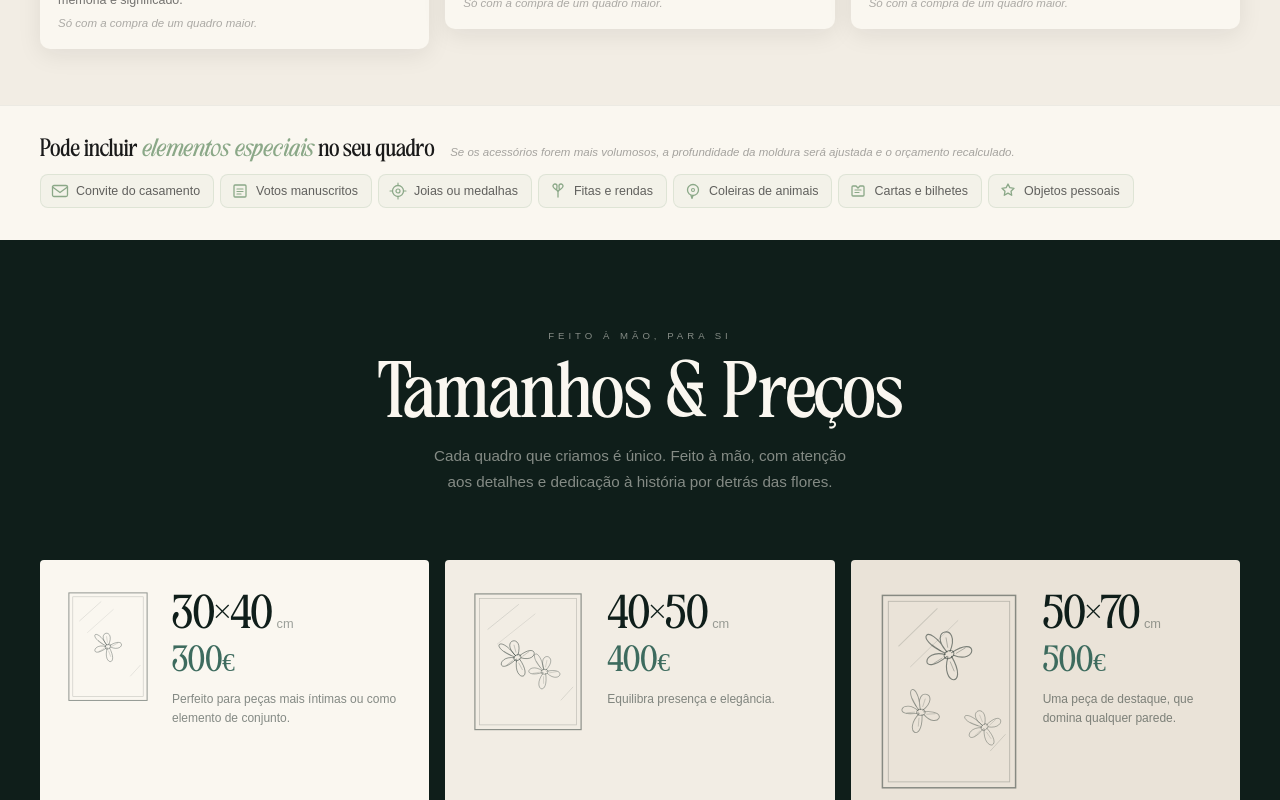
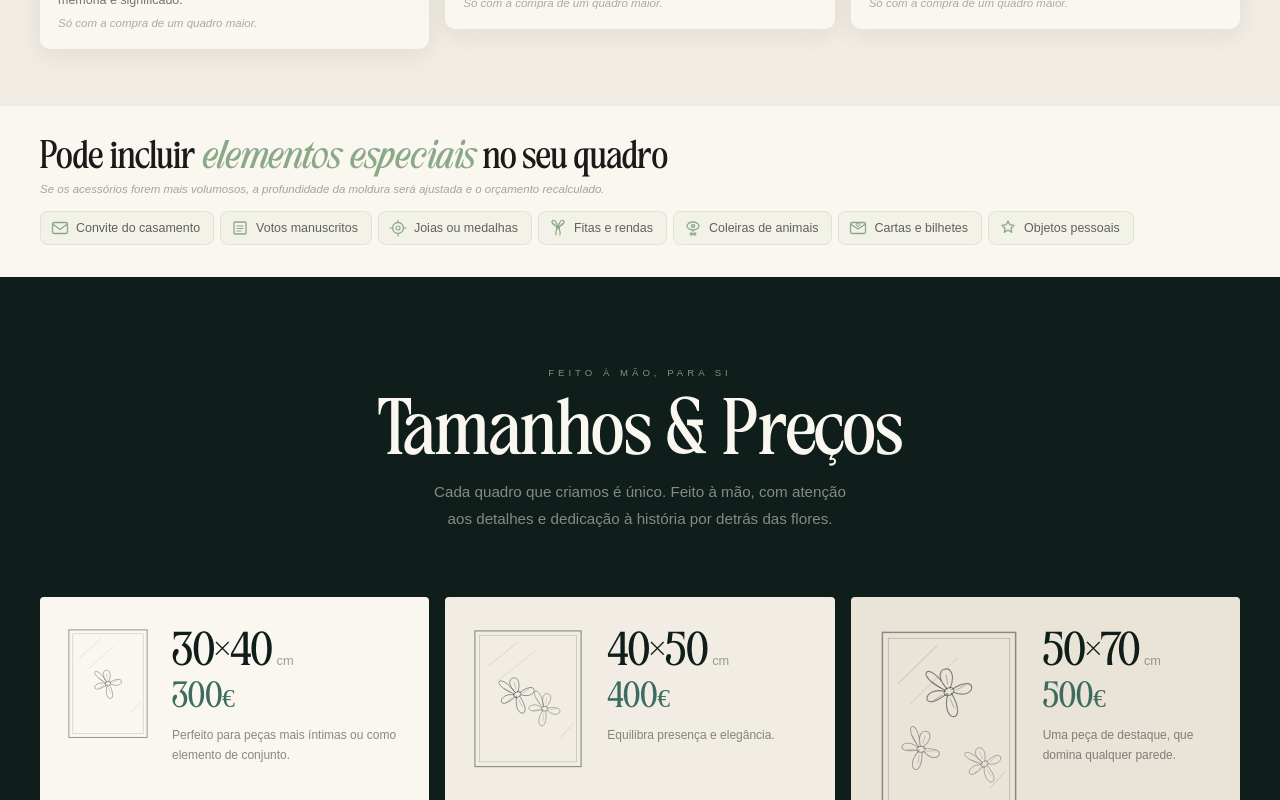
Before and after one commit to floresabeirario/fbr-website, a Next.js app: page /opcoes-e-precos in a window 1280 px wide. Shown: the part 2100-2900 px from the top of the page. Built offline with nearby package versions, Linux system fonts and the light colour scheme; a web font is replaced by a local one.

Commit message:
Update client.jsx

```diff
--- a/app/opcoes-e-precos/client.jsx
+++ b/app/opcoes-e-precos/client.jsx
@@ -58,22 +58,48 @@ const elementosIcons = {
   ),
   fita: (
     <svg width="18" height="18" viewBox="0 0 18 18" fill="none" aria-hidden="true">
-      <path d="M9 9C9 9 4 6 4 4a2 2 0 014 0c0 2-1 5 1 5z" stroke="currentColor" strokeWidth="1.3" strokeLinejoin="round"/>
-      <path d="M9 9C9 9 14 6 14 4a2 2 0 00-4 0c0 2 1 5-1 5z" stroke="currentColor" strokeWidth="1.3" strokeLinejoin="round"/>
-      <path d="M9 9v6" stroke="currentColor" strokeWidth="1.3" strokeLinecap="round"/>
+      {/* Laço elaborado com loops e nó central com textura de renda */}
+      <path d="M9 8.5 C7 7 3.5 5.5 3 3.5 C2.6 2 4 1 5.5 1.5 C7 2 8 4.5 9 8.5Z" stroke="currentColor" strokeWidth="1.2" strokeLinejoin="round" fill="none"/>
+      <path d="M9 8.5 C11 7 14.5 5.5 15 3.5 C15.4 2 14 1 12.5 1.5 C11 2 10 4.5 9 8.5Z" stroke="currentColor" strokeWidth="1.2" strokeLinejoin="round" fill="none"/>
+      {/* Linhas de renda nos loops */}
+      <path d="M5 3.5 C5.8 3.8 6.5 4.8 7.2 6.2" stroke="currentColor" strokeWidth="0.7" strokeLinecap="round" opacity="0.6"/>
+      <path d="M4.2 4.8 C5.2 5 6 5.8 6.8 7" stroke="currentColor" strokeWidth="0.7" strokeLinecap="round" opacity="0.6"/>
+      <path d="M13 3.5 C12.2 3.8 11.5 4.8 10.8 6.2" stroke="currentColor" strokeWidth="0.7" strokeLinecap="round" opacity="0.6"/>
+      <path d="M13.8 4.8 C12.8 5 12 5.8 11.2 7" stroke="currentColor" strokeWidth="0.7" strokeLinecap="round" opacity="0.6"/>
+      {/* Nó central */}
+      <ellipse cx="9" cy="8.8" rx="1.6" ry="1.1" stroke="currentColor" strokeWidth="1.2" fill="none"/>
+      {/* Fitas a cair */}
+      <path d="M7.8 9.6 C7 11.5 6.5 13.5 7 16" stroke="currentColor" strokeWidth="1.1" strokeLinecap="round" fill="none"/>
+      <path d="M10.2 9.6 C11 11.5 11.5 13.5 11 16" stroke="currentColor" strokeWidth="1.1" strokeLinecap="round" fill="none"/>
+      {/* Tracejado nas fitas */}
+      <path d="M7.5 11 L7.2 12 M7.2 13 L7 14" stroke="currentColor" strokeWidth="0.7" strokeLinecap="round" opacity="0.5"/>
+      <path d="M10.5 11 L10.8 12 M10.8 13 L11 14" stroke="currentColor" strokeWidth="0.7" strokeLinecap="round" opacity="0.5"/>
     </svg>
   ),
   coleira: (
     <svg width="18" height="18" viewBox="0 0 18 18" fill="none" aria-hidden="true">
-      <circle cx="9" cy="8" r="5.5" stroke="currentColor" strokeWidth="1.3"/>
-      <path d="M7 13.5l1 3 1-3" stroke="currentColor" strokeWidth="1.2" strokeLinecap="round" strokeLinejoin="round"/>
-      <circle cx="9" cy="8" r="1.5" stroke="currentColor" strokeWidth="1.1"/>
+      {/* Coleira — tira com fivela */}
+      <path d="M3 7 C3 4.8 5.8 3 9 3 C12.2 3 15 4.8 15 7 C15 9.2 12.2 11 9 11 C5.8 11 3 9.2 3 7Z" stroke="currentColor" strokeWidth="1.3" fill="none"/>
+      {/* Fivela */}
+      <rect x="7.5" y="5.8" width="3" height="2.4" rx="0.5" stroke="currentColor" strokeWidth="1.1" fill="none"/>
+      <line x1="9" y1="5.8" x2="9" y2="8.2" stroke="currentColor" strokeWidth="0.9" strokeLinecap="round"/>
+      {/* Argola para identificação a pender */}
+      <path d="M9 11 L9 12.5" stroke="currentColor" strokeWidth="1.2" strokeLinecap="round"/>
+      {/* Osso */}
+      <circle cx="7.2" cy="15" r="1.1" stroke="currentColor" strokeWidth="1.1" fill="none"/>
+      <circle cx="10.8" cy="15" r="1.1" stroke="currentColor" strokeWidth="1.1" fill="none"/>
+      <line x1="8.3" y1="14.55" x2="9.7" y2="14.55" stroke="currentColor" strokeWidth="1.3" strokeLinecap="round"/>
+      <line x1="8.3" y1="15.45" x2="9.7" y2="15.45" stroke="currentColor" strokeWidth="1.3" strokeLinecap="round"/>
     </svg>
   ),
   carta: (
     <svg width="18" height="18" viewBox="0 0 18 18" fill="none" aria-hidden="true">
-      <path d="M3 5a1 1 0 011-1h3l2 2 2-2h3a1 1 0 011 1v8a1 1 0 01-1 1H4a1 1 0 01-1-1V5z" stroke="currentColor" strokeWidth="1.3"/>
-      <path d="M6 8h6M6 10.5h4" stroke="currentColor" strokeWidth="1.2" strokeLinecap="round"/>
+      {/* Envelope */}
+      <rect x="1.5" y="3.5" width="15" height="11" rx="1.5" stroke="currentColor" strokeWidth="1.3" fill="none"/>
+      {/* Aba do envelope em V */}
+      <path d="M1.5 5 L9 10 L16.5 5" stroke="currentColor" strokeWidth="1.2" strokeLinecap="round" fill="none"/>
+      {/* Coração no centro visível pela aba */}
+      <path d="M9 8 C9 8 7.2 6.5 7.2 5.4 C7.2 4.6 7.8 4 8.5 4 C8.85 4 9 4.3 9 4.3 C9 4.3 9.15 4 9.5 4 C10.2 4 10.8 4.6 10.8 5.4 C10.8 6.5 9 8 9 8Z" stroke="currentColor" strokeWidth="0.9" fill="currentColor" fillOpacity="0.25"/>
     </svg>
   ),
   objeto: (
@@ -297,7 +323,7 @@ export default function OpcoesClient() {
           <Reveal>
             {/* Header compacto em linha */}
             <div style={{ display: "flex", flexWrap: "wrap", alignItems: "baseline", gap: "6px 16px", marginBottom: "14px" }}>
-              <h2 style={{ fontFamily: "'TAN-MEMORIES', serif", fontSize: "clamp(0.95rem, 1.6vw, 1.1rem)", fontWeight: 400, margin: 0, color: "#1a1a1a", lineHeight: 1.2 }}>
+              <h2 style={{ fontFamily: "'TAN-MEMORIES', serif", fontSize: "clamp(1.3rem, 2.4vw, 1.75rem)", fontWeight: 400, margin: 0, color: "#1a1a1a", lineHeight: 1.2 }}>
                 Pode incluir <em style={{ color: VERDE_CLARO }}>elementos especiais</em> no seu quadro
               </h2>
               <span style={{ fontFamily: GS, fontWeight: 300, fontSize: "0.72rem", color: "rgba(26,26,26,0.38)", fontStyle: "italic", lineHeight: 1.4 }}>
@@ -484,18 +510,18 @@ export default function OpcoesClient() {
           </div>
         </div>
 
-        {/* CTA Garanta a qualidade museu — fundo VERDE_CLARO sólido, exatamente como estava */}
-        <div style={{ backgroundColor: VERDE_CLARO, padding: "clamp(40px,6vw,64px) 24px", marginTop: "clamp(48px,8vw,80px)", textAlign: "center" }}>
+        {/* CTA Garanta a qualidade museu — card arredondado centrado */}
+        <div style={{ padding: "clamp(48px,8vw,80px) 24px", textAlign: "center" }}>
           <Reveal>
-            <div style={{ maxWidth: "560px", margin: "0 auto" }}>
-              <h3 style={{ fontFamily: "'TAN-MEMORIES', serif", fontSize: "clamp(1.5rem, 3.5vw, 2.2rem)", fontWeight: 400, margin: "0 0 14px", lineHeight: 1.15, color: "#FAF7F0" }}>
-                Garanta a <em style={{ color: "rgba(250,247,240,0.72)" }}>qualidade museu</em> para o seu quadro
+            <div style={{ maxWidth: "780px", margin: "0 auto", backgroundColor: "#3D6B5E", borderRadius: "20px", padding: "clamp(40px,6vw,64px) clamp(32px,5vw,80px)" }}>
+              <h3 style={{ fontFamily: "'TAN-MEMORIES', serif", fontSize: "clamp(1.8rem, 4vw, 2.8rem)", fontWeight: 400, margin: "0 0 16px", lineHeight: 1.1, color: "#FAF7F0" }}>
+                Garanta a <em style={{ color: VERDE_CLARO }}>qualidade museu</em> para o seu quadro
               </h3>
-              <p style={{ fontFamily: GS, fontWeight: 300, fontSize: "0.9rem", lineHeight: 1.7, color: "rgba(250,247,240,0.72)", margin: "0 0 28px" }}>
+              <p style={{ fontFamily: GS, fontWeight: 300, fontSize: "0.9rem", lineHeight: 1.7, color: "rgba(250,247,240,0.65)", margin: "0 0 32px" }}>
                 Materiais premium que preservam as suas flores durante décadas.
               </p>
               <a href="https://wkf.ms/3RfoNAc" target="_blank" rel="noopener noreferrer"
-                style={{ display: "inline-flex", alignItems: "center", justifyContent: "center", backgroundColor: "#FAF7F0", color: "#3D6B5E", padding: "14px 36px", borderRadius: "100px", textDecoration: "none", fontWeight: 700, fontSize: "0.75rem", letterSpacing: "1.5px", textTransform: "uppercase", fontFamily: GS, transition: "all 0.3s ease", minHeight: "52px" }}
+                style={{ display: "inline-flex", alignItems: "center", justifyContent: "center", backgroundColor: "#FAF7F0", color: "#3D6B5E", padding: "16px 48px", borderRadius: "100px", textDecoration: "none", fontWeight: 700, fontSize: "0.75rem", letterSpacing: "1.5px", textTransform: "uppercase", fontFamily: GS, transition: "all 0.3s ease", minHeight: "54px" }}
                 onMouseEnter={e => { e.currentTarget.style.backgroundColor = "#EDE5D4"; }} onMouseLeave={e => { e.currentTarget.style.backgroundColor = "#FAF7F0"; }}>
                 Reservar a Minha Data
               </a>
```
